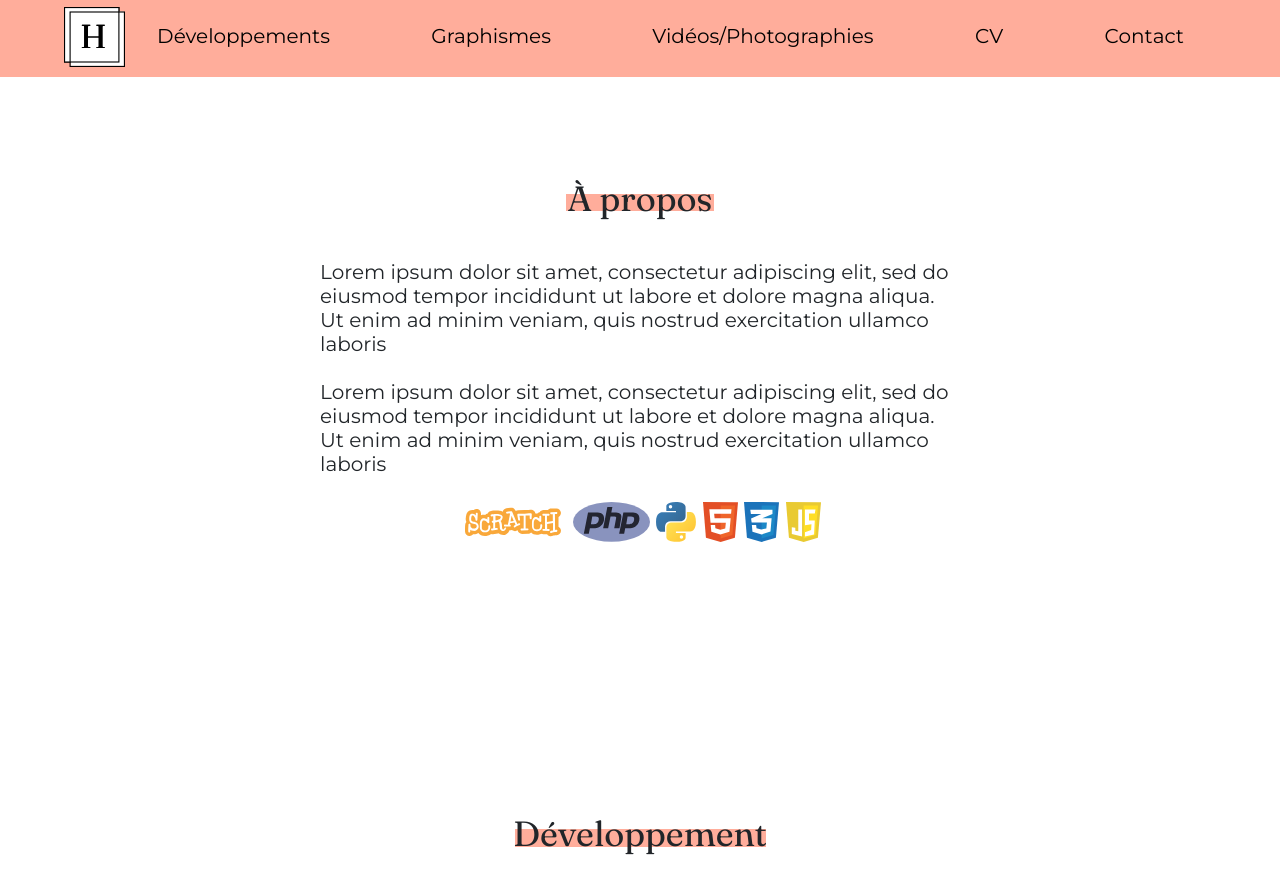
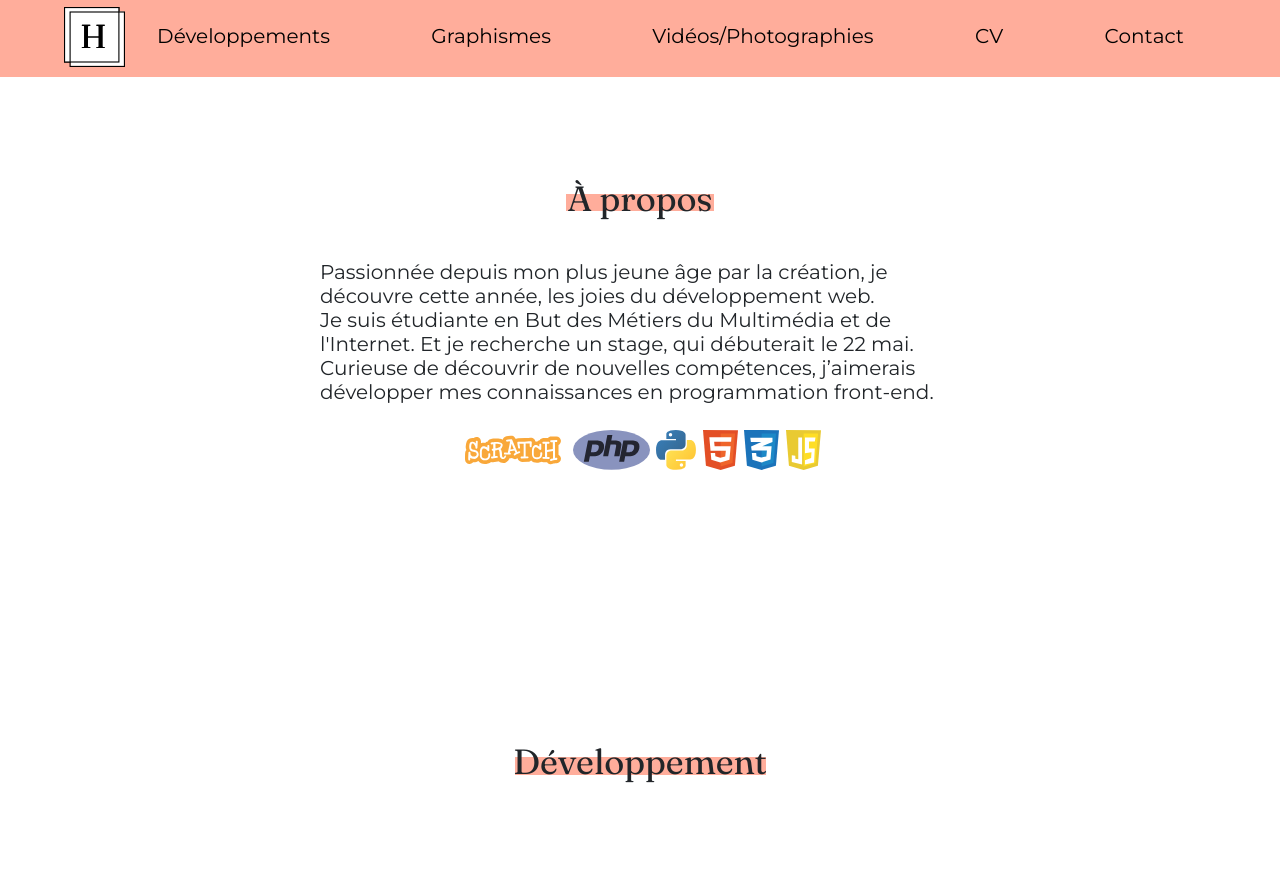
Before and after one commit to HeloisePi/Portfolio, a Jekyll site: the page built from _pages/index.html, in a window 1280 px wide and 900 px high, scrolled down 827 px. Shown: the top 894 px of the window. Built offline with Jekyll 4.4.1, drawn with Linux system fonts in a browser that asks for light colours.

Commit message:
a propos

```diff
--- a/_pages/index.html
+++ b/_pages/index.html
@@ -11,10 +11,7 @@ permalink: "/"
 
 
         <p class="propos">
-          Lorem ipsum dolor sit amet, consectetur adipiscing elit, sed do eiusmod tempor incididunt ut labore et dolore magna aliqua. Ut enim ad minim veniam, quis nostrud exercitation ullamco laboris
-          <br>
-          <br>Lorem ipsum dolor sit amet, consectetur adipiscing elit, sed do eiusmod tempor incididunt ut labore et dolore magna aliqua. Ut enim ad minim veniam, quis nostrud exercitation ullamco laboris
-
+          Passionnée depuis mon plus jeune âge par la création, je découvre cette année, les joies du développement web.<br> Je suis étudiante en But des Métiers du Multimédia et de l'Internet. Et je recherche un stage, qui débuterait le 22 mai. Curieuse de découvrir de nouvelles compétences, j’aimerais développer mes connaissances en programmation front-end.
         </p>
 
       <div class="logo-language">
```
